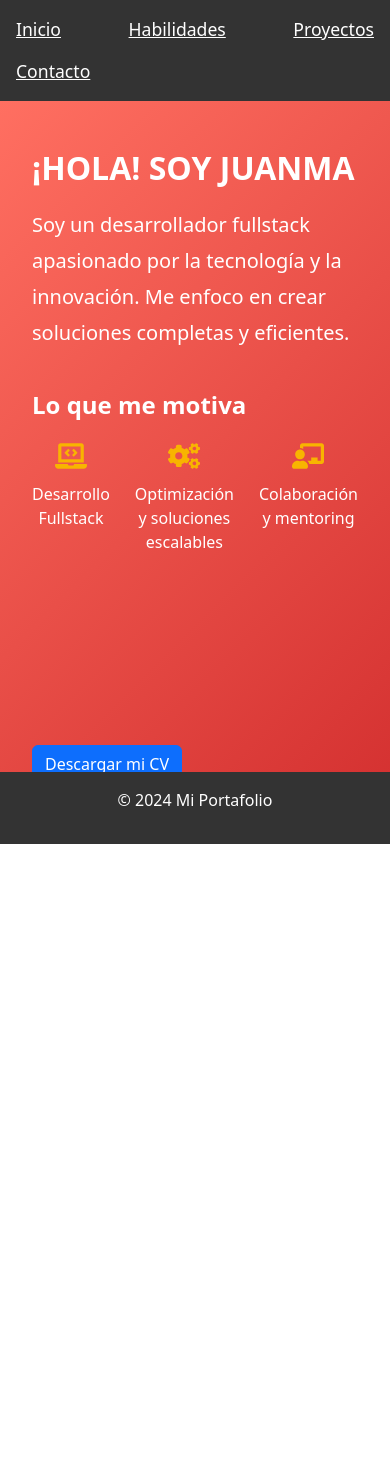
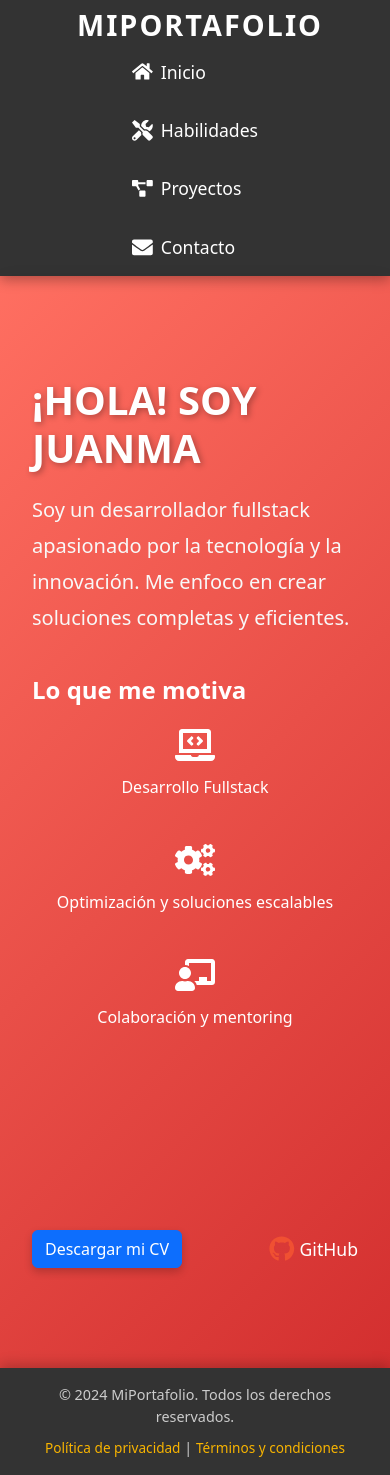
Before and after one commit to JuanmaGF/mi-portfolio, a React (Create React App) app: page / in a window 390 px wide. Before the commit the page ends 844 px from the top, so only its background shows below. Built offline with nearby package versions, Linux system fonts and the light colour scheme.

Commit message:
Nuevos diseños

```diff
--- a/src/components/Contacto.css
+++ b/src/components/Contacto.css
@@ -2,48 +2,61 @@
 .contacto-container {
   text-align: center;
   padding: 2rem;
-  background-color: #1e1e2f;
-  color: #fff;
-  border-radius: 8px;
+  background-color: #fff; /* Coincide con el color de fondo de proyectos */
+  color: #333; /* Color oscuro para el texto */
+  border-radius: 10px;
   max-width: 500px;
   margin: 2rem auto;
-  box-shadow: 0px 4px 10px rgba(0, 0, 0, 0.2);
+  box-shadow: 0px 4px 15px rgba(0, 0, 0, 0.1); /* Añadir sombra suave */
 }
 
 .contacto-container h2 {
-  font-size: 2rem;
+  font-size: 2.5rem;
   margin-bottom: 1rem;
-  color: #00aaff;
+  color: #f05032; /* El mismo color que el encabezado de los proyectos */
+  font-weight: bold;
+  text-transform: uppercase;
+  letter-spacing: 2px;
 }
 
 .contacto-container p {
   font-size: 1.1rem;
   margin-bottom: 1.5rem;
+  color: #666; /* Color gris suave */
 }
 
 .contacto-info {
   display: flex;
   flex-direction: column;
-  gap: 1rem;
+  gap: 1.5rem;
 }
 
 .contacto-item {
   display: flex;
   align-items: center;
-  gap: 0.5rem;
+  gap: 0.75rem;
   font-size: 1.2rem;
 }
 
 .contacto-icon {
-  color: #00aaff;
-  font-size: 1.5rem;
+  color: #f05032; /* El mismo color de iconos de los proyectos */
+  font-size: 1.6rem;
 }
 
 .contacto-item a {
-  color: #00aaff;
+  color: #f05032; /* Coincide con el color de los proyectos */
   text-decoration: none;
 }
 
 .contacto-item a:hover {
   text-decoration: underline;
 }
+
+@media (max-width: 768px) {
+  .contacto-container {
+    padding: 1.5rem;
+  }
+  .contacto-info {
+    gap: 1rem;
+  }
+}
--- a/src/components/Contacto.js
+++ b/src/components/Contacto.js
@@ -1,6 +1,5 @@
-// Contacto.js
 import React from 'react';
-import { FaEnvelope, FaLinkedin } from 'react-icons/fa';
+import { FaEnvelope, FaLinkedin, FaGithub } from 'react-icons/fa';
 import './Contacto.css';
 
 const Contacto = () => {
@@ -17,6 +16,8 @@ const Contacto = () => {
           <FaLinkedin className="contacto-icon" />
           <a href="https://www.linkedin.com/in/juanmagf/" target="_blank" rel="noopener noreferrer">LinkedIn</a>
         </div>
+        {/* Apartado GitHub */}
+
       </div>
     </div>
   );
--- a/src/components/Footer.css
+++ b/src/components/Footer.css
@@ -3,9 +3,50 @@
 .footer {
   background-color: #333;
   color: #fff;
-  padding: 1rem;
+  padding: 1.5rem 2rem;
   text-align: center;
-  position: fixed;
+  position: relative;
+  bottom: 0;
   width: 100%;
-  bottom: 0;
+  box-shadow: 0 -4px 12px rgba(0, 0, 0, 0.2);
+  transition: all 0.3s ease;
 }
+
+.footer p {
+  font-size: 1rem;
+  margin: 0;
+  color: #ccc;
+}
+
+.footer .footer-link {
+  margin-top: 10px;
+  font-size: 0.9rem;
+}
+
+.footer .footer-link-text {
+  color: #f8b400;
+  text-decoration: none;
+  transition: color 0.3s ease;
+}
+
+.footer .footer-link-text:hover {
+  color: #fff;
+}
+
+.footer:hover {
+  transform: translateY(5px);
+}
+
+@media (max-width: 768px) {
+  .footer {
+    padding: 1rem 1.5rem;
+  }
+
+  .footer p {
+    font-size: 0.9rem;
+  }
+
+  .footer .footer-link-text {
+    font-size: 0.85rem;
+  }
+}
--- a/src/components/Footer.js
+++ b/src/components/Footer.js
@@ -3,9 +3,12 @@ import './Footer.css';
 
 function Footer() {
   return (
-    <div className="footer">
-      <p>© 2024 Mi Portafolio</p>
-    </div>
+    <footer className="footer">
+      <p>&copy; 2024 MiPortafolio. Todos los derechos reservados.</p>
+      <p className="footer-link">
+        <a href="/privacy-policy" className="footer-link-text">Política de privacidad</a> | <a href="/terms" className="footer-link-text">Términos y condiciones</a>
+      </p>
+    </footer>
   );
 }
 
--- a/src/components/Navbar.css
+++ b/src/components/Navbar.css
@@ -1,21 +1,62 @@
 /* Navbar.css */
 
 .navbar {
-  background-color: #333;
-  padding: 1rem;
+  background-color: rgba(0, 0, 0, 0.8); /* Fondo semi-transparente */
+  padding: 1rem 2rem;
   display: flex;
-  justify-content: space-around;
+  justify-content: space-between;
   align-items: center;
+  position: fixed;
+  width: 100%;
+  top: 0;
+  z-index: 100;
+  box-shadow: 0 4px 12px rgba(0, 0, 0, 0.3); /* Sombra sutil */
+}
+
+.navbar-logo h2 {
+  color: #fff;
+  font-size: 1.8rem;
+  font-weight: 600;
+  letter-spacing: 2px;
+  text-transform: uppercase;
+  margin-left: 10px;
+}
+
+.navbar-links {
+  display: flex;
+  gap: 2rem;
 }
 
 .navbar a {
   color: #fff;
   font-size: 1.1rem;
   padding: 0.5rem 1rem;
+  text-decoration: none;
+  display: flex;
+  align-items: center;
   transition: all 0.3s ease;
+  border-radius: 4px;
 }
 
 .navbar a:hover {
-  background-color: #555;
-  border-radius: 5px;
+  background-color: #f8b400; /* Resaltado al pasar el ratón */
+  color: #333;
+  transform: scale(1.05);
 }
+
+.navbar .nav-icon {
+  margin-right: 8px;
+  font-size: 1.3rem;
+}
+
+@media (max-width: 768px) {
+  .navbar {
+    flex-direction: column;
+    align-items: flex-start;
+  }
+
+  .navbar-links {
+    flex-direction: column;
+    gap: 1rem;
+  }
+}
--- a/src/components/Navbar.js
+++ b/src/components/Navbar.js
@@ -1,14 +1,28 @@
 import React from 'react';
-import { Link } from 'react-router-dom'; // Importar Link de React Router
+import { Link } from 'react-router-dom';
 import './Navbar.css';
+import { FaHome, FaTools, FaProjectDiagram, FaEnvelope } from 'react-icons/fa'; // Usamos iconos modernos
 
 function Navbar() {
   return (
     <nav className="navbar">
-      <Link to="/">Inicio</Link>
-      <Link to="/habilidades">Habilidades</Link>
-      <Link to="/proyectos">Proyectos</Link>
-      <Link to="/contacto">Contacto</Link>
+      <div className="navbar-logo">
+        <h2>MiPortafolio</h2>
+      </div>
+      <div className="navbar-links">
+        <Link to="/" className="nav-item">
+          <FaHome className="nav-icon" /> Inicio
+        </Link>
+        <Link to="/habilidades" className="nav-item">
+          <FaTools className="nav-icon" /> Habilidades
+        </Link>
+        <Link to="/proyectos" className="nav-item">
+          <FaProjectDiagram className="nav-icon" /> Proyectos
+        </Link>
+        <Link to="/contacto" className="nav-item">
+          <FaEnvelope className="nav-icon" /> Contacto
+        </Link>
+      </div>
     </nav>
   );
 }
--- a/src/components/Proyectos.css
+++ b/src/components/Proyectos.css
@@ -27,6 +27,9 @@
 }
 
 .proyecto-item {
+  display: flex;
+  flex-direction: column;
+  justify-content: space-between;
   background-color: #fff;
   border-radius: 10px;
   box-shadow: 0 6px 20px rgba(0, 0, 0, 0.1);
@@ -68,40 +71,61 @@
   margin-bottom: 20px;
 }
 
-.tecnologias {
+.tecnologias-y-boton {
+  display: flex;
+  flex-direction: column; /* Alineación vertical */
+  justify-content: flex-start;
+  align-items: center;
   margin-top: 20px;
 }
 
-.tecnologias h4 {
-  font-size: 1.2rem;
-  margin-bottom: 10px;
-  color: #333;
-}
-
-.icons {
+.tecnologias {
   display: flex;
   justify-content: center;
   gap: 15px;
-  margin-top: 10px;
+  margin-bottom: 15px; /* Espacio debajo de las tecnologías */
+}
+
+.proyecto-enlace {
+  display: flex;
+  justify-content: center; /* Centrar el botón */
+  width: 100%;
 }
 
 .icons svg {
   cursor: pointer;
 }
 
-.video-demo {
-  margin-top: 15px;
-  color: #555;
-  font-style: italic;
+.proyecto-boton {
+  display: inline-block;
+  background-color: #f05032;
+  color: #fff;
+  text-decoration: none;
+  font-size: 1rem;
+  padding: 10px 20px;
+  border-radius: 5px;
+  font-weight: bold;
+  transition: background-color 0.3s ease, transform 0.3s ease;
 }
 
-.video-demo strong {
-  color: #f05032;
+.proyecto-boton:hover {
+  background-color: #d7432a;
+  transform: translateY(-3px);
+  box-shadow: 0 4px 10px rgba(0, 0, 0, 0.2);
+}
+
+.proyecto-boton:active {
+  transform: translateY(0);
+  box-shadow: none;
 }
 
 @media (max-width: 768px) {
-  .proyectos-container {
+  .tecnologias-y-boton {
     flex-direction: column;
-    align-items: center;
+    align-items: center; /* Centrar elementos en pantallas pequeñas */
+  }
+
+  .proyecto-boton {
+    margin-top: 10px;
   }
 }
--- a/src/components/SobreMi.css
+++ b/src/components/SobreMi.css
@@ -1,10 +1,11 @@
 /* Sección sobre mí */
 .sobre-mi-section {
-  background: linear-gradient(135deg, #ff6f61 0%, #d32f2f 100%);
-  padding: 80px 20px;
+  background: linear-gradient(135deg, #ff6f61 0%, #d32f2f 100%); /* Fondo moderno */
+  padding: 100px 20px;
   color: white;
   position: relative;
   overflow: hidden;
+  box-shadow: 0 4px 20px rgba(0, 0, 0, 0.1); /* Sombra sutil */
 }
 
 .sobre-mi-container {
@@ -17,18 +18,21 @@
 }
 
 .sobre-mi-header h1 {
-  font-size: 3rem;
+  font-size: 3.5rem;
   font-weight: 700;
   margin-bottom: 20px;
   text-transform: uppercase;
+  color: #fff;
+  text-shadow: 2px 2px 6px rgba(0, 0, 0, 0.3); /* Sombra de texto */
 }
 
 .sobre-mi-text {
   font-size: 1.2rem;
   line-height: 1.8;
   margin-bottom: 25px;
-  opacity: 0; /* Inicia invisible */
-  animation: fadeIn 1.5s forwards; /* Aplicar animación */
+  opacity: 0;
+  animation: fadeIn 1.5s forwards;
+  color: #f8f8f8; /* Color suave para los textos */
 }
 
 .skills-title {
@@ -40,9 +44,14 @@
 
 .skills-icons {
   display: flex;
-  justify-content: space-around;
-  gap: 20px;
+  justify-content: space-between;
+  gap: 25px;
   margin-bottom: 30px;
+  transition: transform 0.3s ease-in-out;
+}
+
+.skills-icons:hover {
+  transform: scale(1.05); /* Efecto de escala al pasar el mouse */
 }
 
 .skill-item {
@@ -54,27 +63,29 @@
 }
 
 .skill-item:hover {
-  transform: translateY(-10px);
-  color: #f8b400;
+  transform: translateY(-12px);
+  color: #f8b400; /* Color de hover */
 }
 
 .skill-icon {
-  font-size: 2rem;
+  font-size: 2.5rem;
   margin-bottom: 10px;
-  color: #f8b400;
+  color: #fff;
+  transition: color 0.3s ease;
 }
 
 .sobre-mi-cta {
-  margin-top: 30px;
+  margin-top: 40px;
 }
 
 .btn-download {
   font-size: 1.1rem;
-  padding: 12px 30px;
+  padding: 14px 35px;
   border-radius: 50px;
   background-color: #f8b400;
   color: #fff;
-  transition: background-color 0.3s ease;
+  transition: background-color 0.3s ease, transform 0.2s ease;
+  box-shadow: 0 4px 8px rgba(0, 0, 0, 0.2); /* Sombra suave */
 }
 
 .btn-download:hover {
@@ -82,7 +93,28 @@
   transform: scale(1.05);
 }
 
-/* Animaciones de entrada */
+.social-links {
+  display: flex;
+  gap: 15px;
+}
+
+.github-link, .linkedin-link {
+  display: flex;
+  align-items: center;
+  color: #fff;
+  text-decoration: none;
+  font-size: 1.1rem;
+  transition: color 0.3s ease;
+}
+
+.github-link:hover, .linkedin-link:hover {
+  color: #f8b400;
+}
+
+.contacto-icon {
+  margin-right: 5px;
+}
+
 @keyframes fadeIn {
   0% {
     opacity: 0;
@@ -127,7 +159,7 @@
 /* Efecto en pantallas pequeñas */
 @media (max-width: 768px) {
   .sobre-mi-header h1 {
-    font-size: 2rem;
+    font-size: 2.5rem;
   }
 
   .sobre-mi-text {
@@ -135,6 +167,21 @@
   }
 
   .btn-download {
-    padding: 10px 25px;
+    padding: 12px 25px;
+  }
+
+  .skills-icons {
+    flex-direction: column;
+    align-items: center;
+  }
+
+  .sobre-mi-cta {
+    flex-direction: column;
+    align-items: flex-start;
+  }
+
+  .social-links {
+    flex-direction: column;
+    align-items: flex-start;
   }
 }
--- a/src/components/SobreMi.js
+++ b/src/components/SobreMi.js
@@ -1,11 +1,11 @@
 import React from 'react';
 import './SobreMi.css';
 import { Button } from 'react-bootstrap';
-import { FaLaptopCode, FaCogs, FaChalkboardTeacher } from 'react-icons/fa';  // Añadimos iconos
+import { FaLaptopCode, FaCogs, FaChalkboardTeacher, FaGithub, FaLinkedin } from 'react-icons/fa';  // Añadimos más iconos
 
 function SobreMi() {
   return (
-    <section className="sobre-mi-section text-white py-5">
+    <section className="sobre-mi-section">
       <div className="container sobre-mi-container">
         <div className="sobre-mi-header">
           <h1 className="display-4 saludo animate__animated animate__fadeIn">¡Hola! Soy Juanma</h1>
@@ -33,16 +33,23 @@ function SobreMi() {
         </div>
 
         <div className="sobre-mi-description">
-
           <p className="sobre-mi-text fade-in-delay-7">
             Mi objetivo es hacer de cada proyecto una experiencia única, contribuyendo al crecimiento del equipo y logrando resultados impactantes.
           </p>
         </div>
 
         <div className="sobre-mi-cta fade-in-delay-8">
-          <a href="/micv.pdf" download>
-            <Button variant="primary" className="btn-download">Descargar mi CV</Button>
-          </a>
+          <div className="d-flex justify-content-between align-items-center">
+            <a href="/micv.pdf" download>
+              <Button variant="primary" className="btn-download">Descargar mi CV</Button>
+            </a>
+            <div className="social-links">
+              <a href="https://github.com/tuusuario" target="_blank" rel="noopener noreferrer" className="github-link">
+                <FaGithub className="contacto-icon" /> GitHub
+              </a>
+
+            </div>
+          </div>
         </div>
       </div>
     </section>
```
Also changed, not shown: src/components/Proyectos.js (+28 -11 lines).
